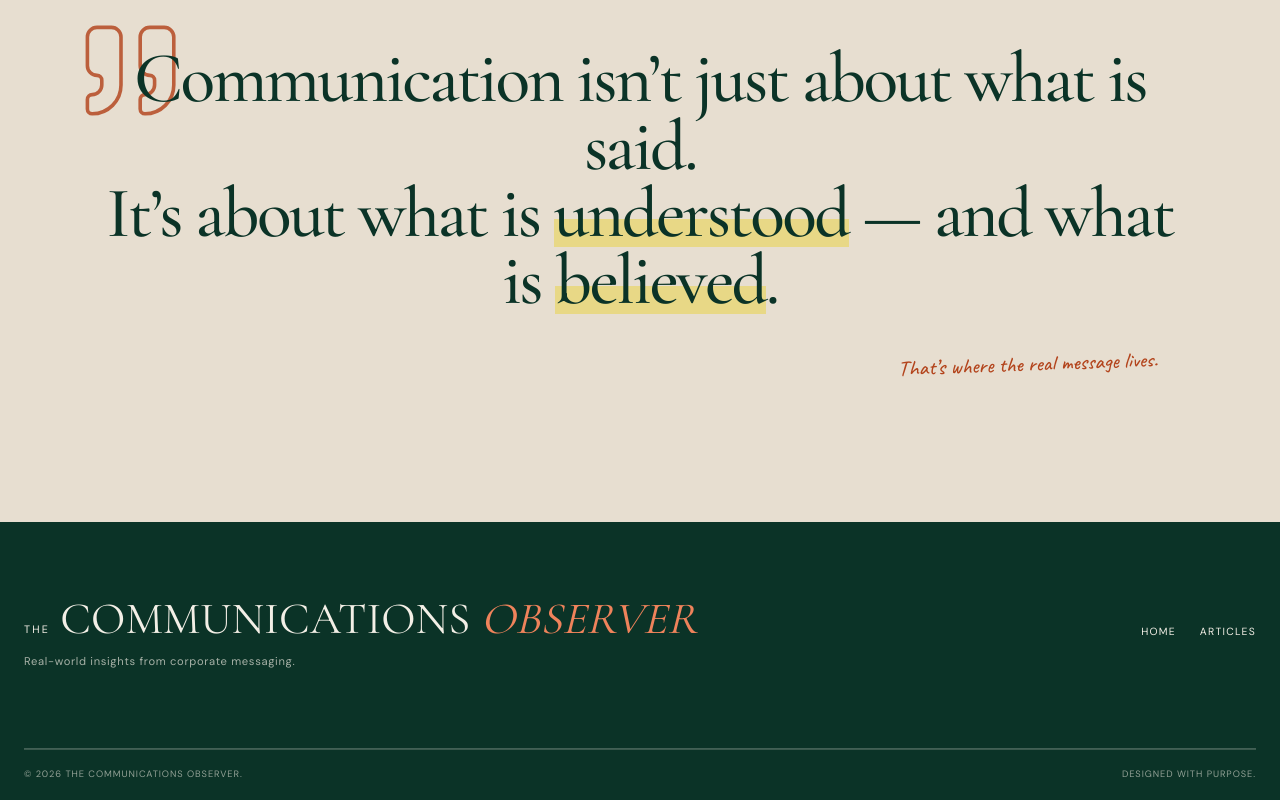
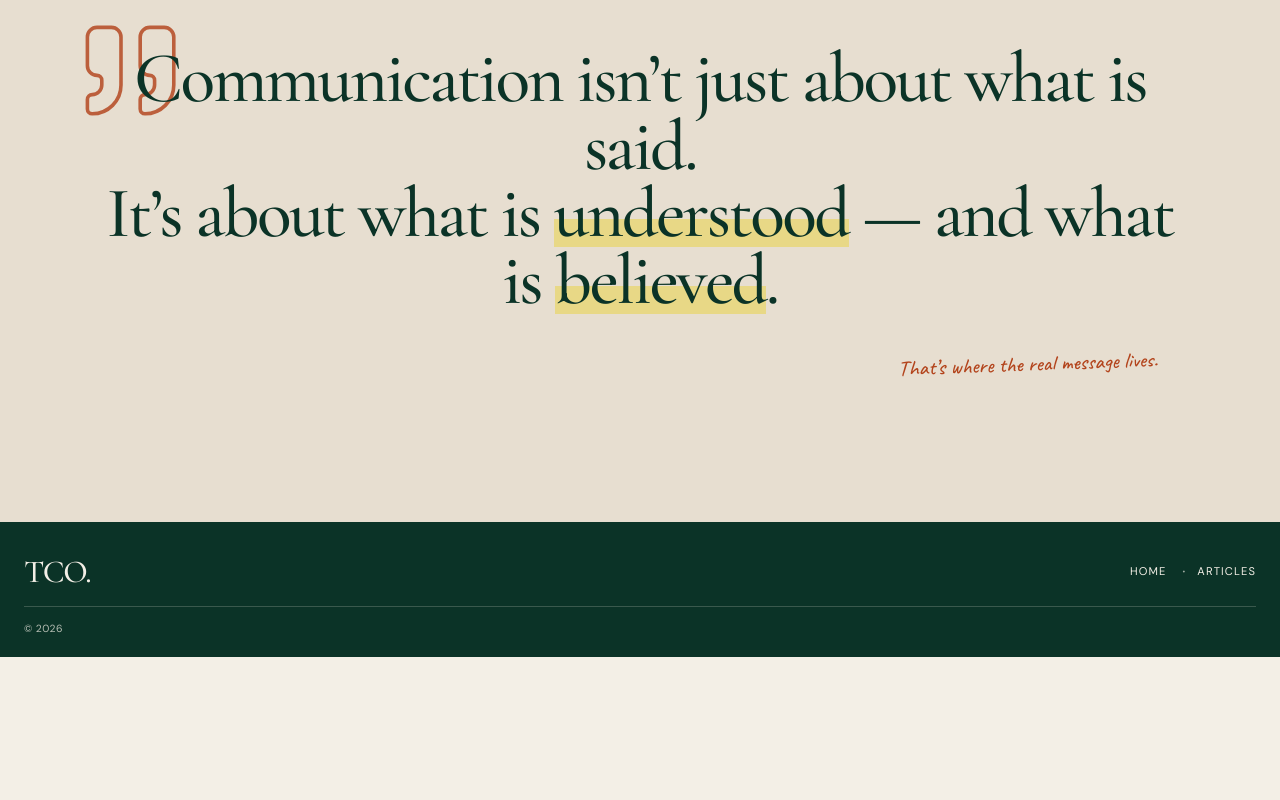
Before and after one commit to SleepingHBD/dinieazfiemcpp, a Next.js app: page / in a window 1280 px wide. Shown: the part 1418-2218 px from the top of the page. After the commit the page ends 2075 px from the top, so only its background shows below. Built offline with nearby package versions, Linux system fonts and the light colour scheme.

Commit message:
Simplify footer into compact editorial strip

```diff
--- a/src/app/globals.css
+++ b/src/app/globals.css
@@ -217,19 +217,16 @@ img { display: block; }
 .pull-quote blockquote { position: relative; margin: 0 auto; max-width: 1100px; color: var(--green); font-family: var(--serif); font-size: clamp(2.8rem, 5.6vw, 6.5rem); font-weight: 500; line-height: .94; letter-spacing: -.035em; }
 .pull-quote mark { position: relative; color: inherit; background: linear-gradient(transparent 56%, var(--highlight) 56%, var(--highlight) 88%, transparent 88%); }
 .pull-quote p { margin: 2rem 8% 0 auto; width: fit-content; color: var(--rust); font-family: var(--hand); font-size: 1.35rem; transform: rotate(-2deg); }
-.footer { padding-top: 4.5rem; background: var(--green); color: var(--paper); }
-.footer__lead { display: flex; align-items: end; justify-content: space-between; gap: 2rem; padding-bottom: 2.5rem; border-bottom: 1px solid rgba(243,239,230,.28); }
-.footer__mark { margin: 0; font-family: var(--serif); font-size: clamp(2.1rem, 4vw, 4.4rem); line-height: .9; text-transform: uppercase; }
-.footer__mark span { font-family: var(--sans); font-size: .24em; letter-spacing: .2em; }
-.footer__mark em { color: #ef835b; font-weight: 400; }
-.footer__lead > p:last-child { margin: 0; font-family: var(--hand); color: #efb493; font-size: 1.2rem; transform: rotate(-2deg); }
-.footer__grid { display: grid; grid-template-columns: 1.5fr repeat(3, 1fr); gap: 3rem; padding-block: 3rem; }
-.footer__heading { color: #ef835b; font-size: .63rem; font-weight: 600; letter-spacing: .15em; text-transform: uppercase; }
-.footer__copy { max-width: 360px; color: rgba(243,239,230,.7); font-size: .78rem; line-height: 1.75; }
-.footer__grid a { display: flex; align-items: center; gap: .35rem; width: fit-content; margin: .45rem 0; color: rgba(243,239,230,.76); font-size: .72rem; transition: color .2s; }
-.footer__grid a:hover { color: #efb493; }
-.footer__grid a svg { width: 12px; }
-.footer__base { display: flex; justify-content: space-between; padding-block: 1.1rem; border-top: 1px solid rgba(243,239,230,.2); color: rgba(243,239,230,.58); font-size: .58rem; letter-spacing: .1em; text-transform: uppercase; }
+.footer { background: var(--green); color: var(--paper); }
+.footer__simple { display: grid; grid-template-columns: minmax(0, 1fr) auto; align-items: center; gap: 1.25rem; padding-block: clamp(1.25rem, 2.2vw, 1.75rem) .75rem; }
+.footer__mark { display: inline-flex; align-items: center; width: fit-content; min-height: 44px; font-family: var(--serif); font-size: 2rem; font-weight: 500; letter-spacing: -.04em; line-height: 1; }
+.footer__simple nav { display: flex; align-items: center; gap: .75rem; }
+.footer__simple nav a { display: inline-flex; align-items: center; justify-content: center; min-width: 44px; min-height: 44px; font-size: .7rem; letter-spacing: .1em; text-transform: uppercase; }
+.footer__simple nav > span { color: rgba(243,239,230,.65); }
+.footer a { color: var(--paper); transition: color .2s; }
+.footer a:hover { color: #ef835b; }
+.footer a:focus-visible { outline: 2px solid var(--paper); outline-offset: 4px; }
+.footer__base { margin-block: 0; padding-block: .875rem 1.25rem; border-top: 1px solid rgba(243,239,230,.2); color: rgba(243,239,230,.74); font-size: .65rem; letter-spacing: .04em; line-height: 1.5; }
 
 /* Interior page headers */
 .page-intro { display: grid; grid-template-columns: 120px minmax(0, 1fr) minmax(260px, 380px); align-items: end; gap: clamp(2rem, 5vw, 6rem); padding-block: clamp(5rem, 9vw, 9rem) 3rem; border-bottom: 1px solid var(--green); }
@@ -450,8 +447,6 @@ img { display: block; }
   .sidebar { grid-template-columns: 1fr; }
   .sidebar .popular-list { grid-column: auto; }
   .pull-quote blockquote br { display: none; }
-  .footer__lead { align-items: flex-start; flex-direction: column; }
-  .footer__grid { grid-template-columns: repeat(2, 1fr); }
   .page-intro { grid-template-columns: 1fr; gap: 1.5rem; }
   .page-intro__dek { grid-column: auto; }
   .blog-archive { padding-block: 5rem 7rem; gap: 5rem; }
@@ -487,8 +482,6 @@ img { display: block; }
 @media (max-width: 520px) {
   .article-progress { top: 57px; }
   .section-heading h2 { font-size: 4rem; }
-  .footer__grid { grid-template-columns: 1fr; }
-  .footer__base { flex-direction: column; gap: .4rem; }
   .page-intro { padding-block: 4rem 2rem; }
   .page-intro h1 { font-size: clamp(3.5rem, 18vw, 5.8rem); overflow-wrap: anywhere; }
   .about-details { grid-template-columns: 1fr; }
@@ -546,49 +539,6 @@ img { display: block; }
   margin-inline: auto;
 }
 
-.footer {
-  padding-top: 0;
-}
-
-.footer__simple {
-  display: grid;
-  grid-template-columns: minmax(0, 1fr) auto;
-  align-items: center;
-  gap: clamp(2rem, 6vw, 6rem);
-  padding-block: clamp(3.5rem, 6vw, 5.5rem);
-  border-bottom: 1px solid rgba(243,239,230,.24);
-}
-
-.footer__simple .footer__mark {
-  font-size: clamp(1.9rem, 3.5vw, 3.8rem);
-}
-
-.footer__tagline {
-  margin: .85rem 0 0;
-  color: rgba(243,239,230,.67);
-  font-size: .7rem;
-  letter-spacing: .06em;
-}
-
-.footer__simple nav {
-  display: flex;
-  gap: 1.5rem;
-}
-
-.footer__simple nav a {
-  padding-bottom: .2rem;
-  border-bottom: 1px solid transparent;
-  color: var(--paper);
-  font-size: .65rem;
-  letter-spacing: .12em;
-  text-transform: uppercase;
-}
-
-.footer__simple nav a:hover {
-  border-color: #ef835b;
-  color: #efb493;
-}
-
 @media (max-width: 900px) {
   .article-body {
     max-width: 780px;
@@ -610,13 +560,4 @@ img { display: block; }
     letter-spacing: .1em;
   }
 
-  .footer__simple {
-    grid-template-columns: 1fr;
-    gap: 2rem;
-  }
-
-  .footer__simple nav {
-    grid-column: 1;
-    grid-row: auto;
-  }
 }
--- a/src/components/Footer.tsx
+++ b/src/components/Footer.tsx
@@ -4,18 +4,14 @@ export function Footer() {
   return (
     <footer className="footer">
       <div className="footer__simple shell">
-        <div>
-          <p className="footer__mark"><span>The</span> Communications <em>Observer</em></p>
-          <p className="footer__tagline">Real-world insights from corporate messaging.</p>
-        </div>
+        <Link className="footer__mark" href="/" aria-label="The Communications Observer home">TCO.</Link>
         <nav aria-label="Footer navigation">
           <Link href="/">Home</Link>
+          <span aria-hidden="true">·</span>
           <Link href="/#articles">Articles</Link>
         </nav>
       </div>
-      <div className="footer__base shell">
-        <span>© 2026 The Communications Observer.</span><span>Designed with purpose.</span>
-      </div>
+      <p className="footer__base shell">© 2026</p>
     </footer>
   );
 }
```
